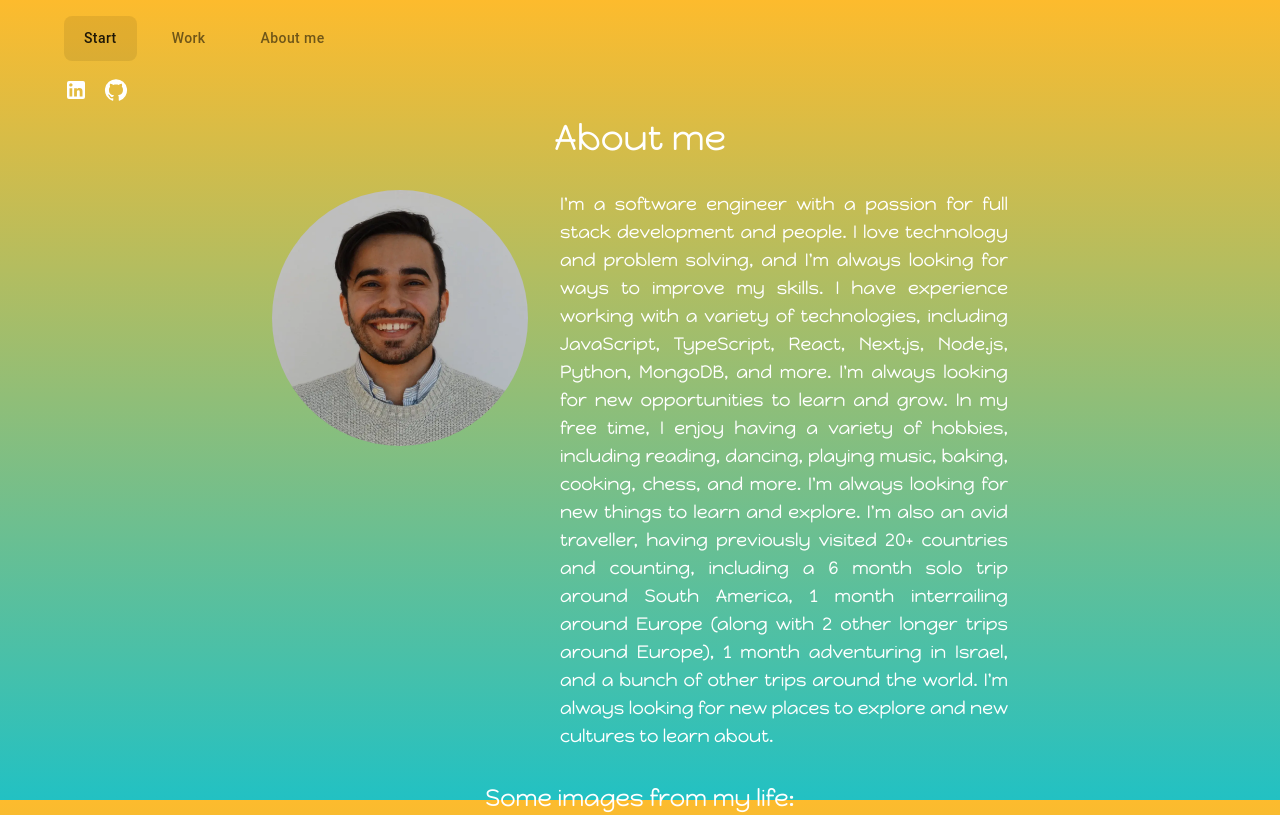
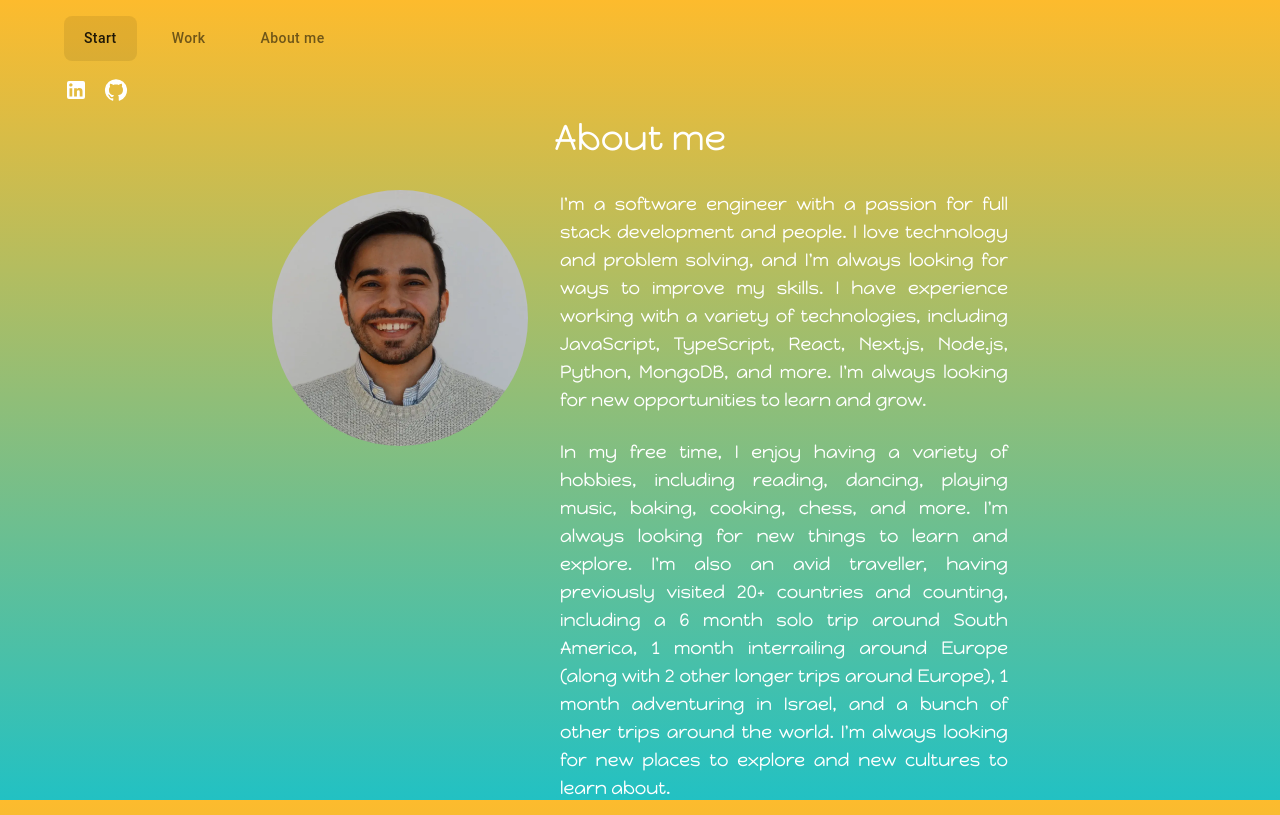
Before and after one commit to KristiF/personal-site, a Next.js app: page /about in a window 1280 px wide. Shown: the top 815 px of the page. Built offline with nearby package versions, Linux system fonts and the light colour scheme.

Commit message:
Improving about text

```diff
--- a/app/_components/AboutText.tsx
+++ b/app/_components/AboutText.tsx
@@ -3,7 +3,7 @@ import ImageGallery from "react-image-gallery";
 
 const AboutText: FC = () => {
     return (
-        <div className="flex flex-col items-center max-w-md">
+        <div className="flex flex-col items-center max-w-md gap-6">
             <p className="text-lg text-justify text-white">
                 I'm a software engineer with a passion for full stack
                 development and people. I love technology and problem solving,
@@ -11,16 +11,19 @@ const AboutText: FC = () => {
                 experience working with a variety of technologies, including
                 JavaScript, TypeScript, React, Next.js, Node.js, Python,
                 MongoDB, and more. I'm always looking for new opportunities to
-                learn and grow. In my free time, I enjoy having a variety of
-                hobbies, including reading, dancing, playing music, baking,
-                cooking, chess, and more. I'm always looking for new things to
-                learn and explore. I'm also an avid traveller, having previously
-                visited 20+ countries and counting, including a 6 month solo
-                trip around South America, 1 month interrailing around Europe
-                (along with 2 other longer trips around Europe), 1 month
-                adventuring in Israel, and a bunch of other trips around the
-                world. I'm always looking for new places to explore and new
-                cultures to learn about.
+                learn and grow.
+            </p>
+            <p className="text-lg text-justify text-white">
+                In my free time, I enjoy having a variety of hobbies, including
+                reading, dancing, playing music, baking, cooking, chess, and
+                more. I'm always looking for new things to learn and explore.
+                I'm also an avid traveller, having previously visited 20+
+                countries and counting, including a 6 month solo trip around
+                South America, 1 month interrailing around Europe (along with 2
+                other longer trips around Europe), 1 month adventuring in
+                Israel, and a bunch of other trips around the world. I'm always
+                looking for new places to explore and new cultures to learn
+                about.
             </p>
         </div>
     );
```
